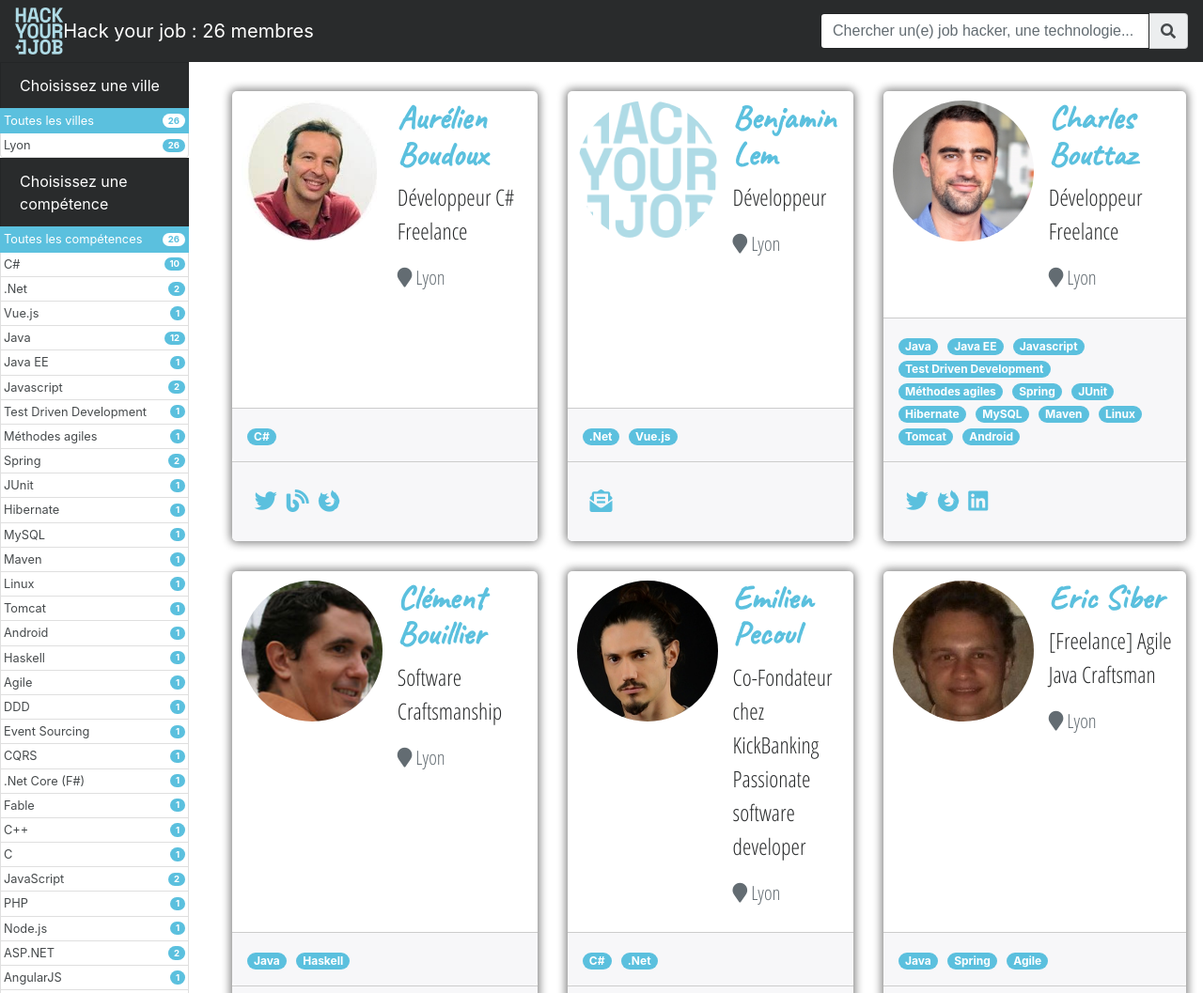
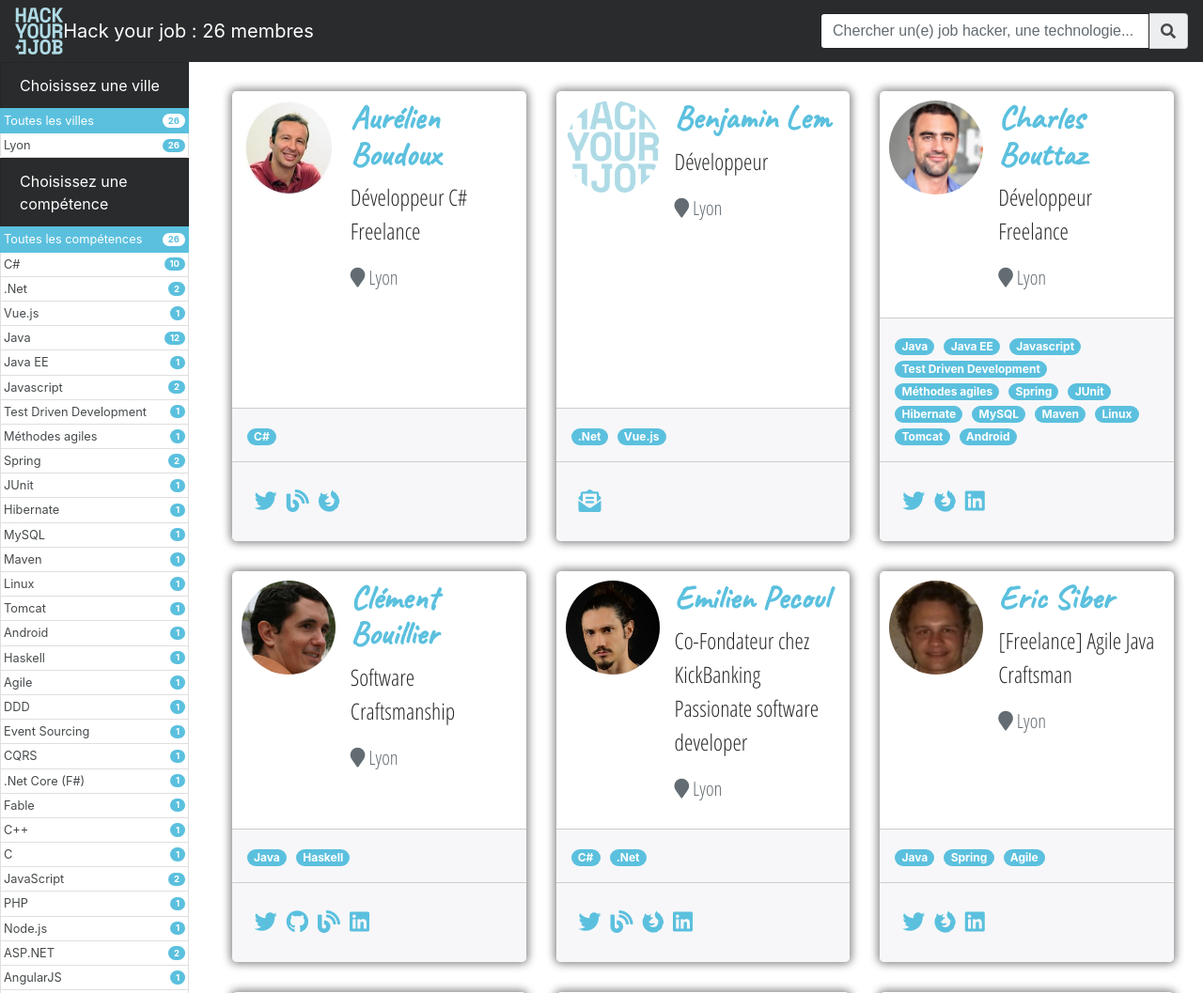
Before and after one commit to romain-koenig/hack-your-job.github.io, a website: page index.html in a window 1280 px wide. Shown: the top 1057 px of the page at 94% size. Drawn offline with nearby package versions, Linux system fonts and the light colour scheme; a script that the page names is missing.

Commit message:
moved from grid layout to flex layout

```diff
--- a/css/baggers.css
+++ b/css/baggers.css
@@ -25,8 +25,15 @@
 .members-container {
   margin-top: 15px;
   margin-right: 15px;
-  display: grid;
-  grid-template-columns: repeat(3, 1fr);
+  /* display: grid;
+  grid-template-columns: repeat(3, 300px); */
+  display: flex;
+  flex-wrap: wrap;
+}
+.members-container>* {
+  flex-basis: 300px;
+  flex-grow: 1;
+  flex-shrink: 0;
 }
 .member {
   padding: 0;
@@ -34,7 +41,6 @@
   border-radius: 5px;
   margin: 1rem;
 }
-
 .member-header {
   border-top-left-radius: 5px;
   border-top-right-radius: 5px;
@@ -51,9 +57,9 @@
   /* filter: drop-shadow(0px 0px 8px grey); */
 }
 .member-picture {
-  height: 150px;
-  width: 150px;
-  border-radius: 75px;
+  height: 100px;
+  width: 100px;
+  border-radius: 100%;
   /* clip-path: polygon(20% 0%, 100% 0, 80% 100%, 0% 100%); */
   /* clip-path: circle(50% at 50% 50%); */
   /* box-shadow: 0 0 8px 8px grey; */
```
